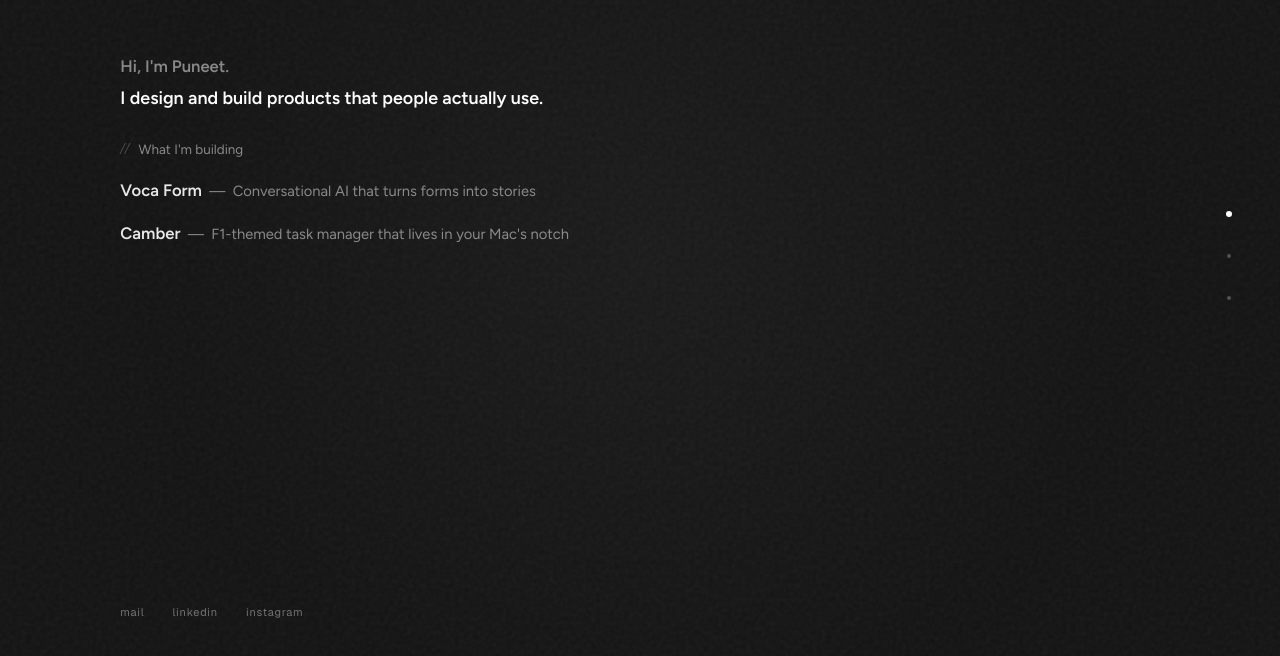
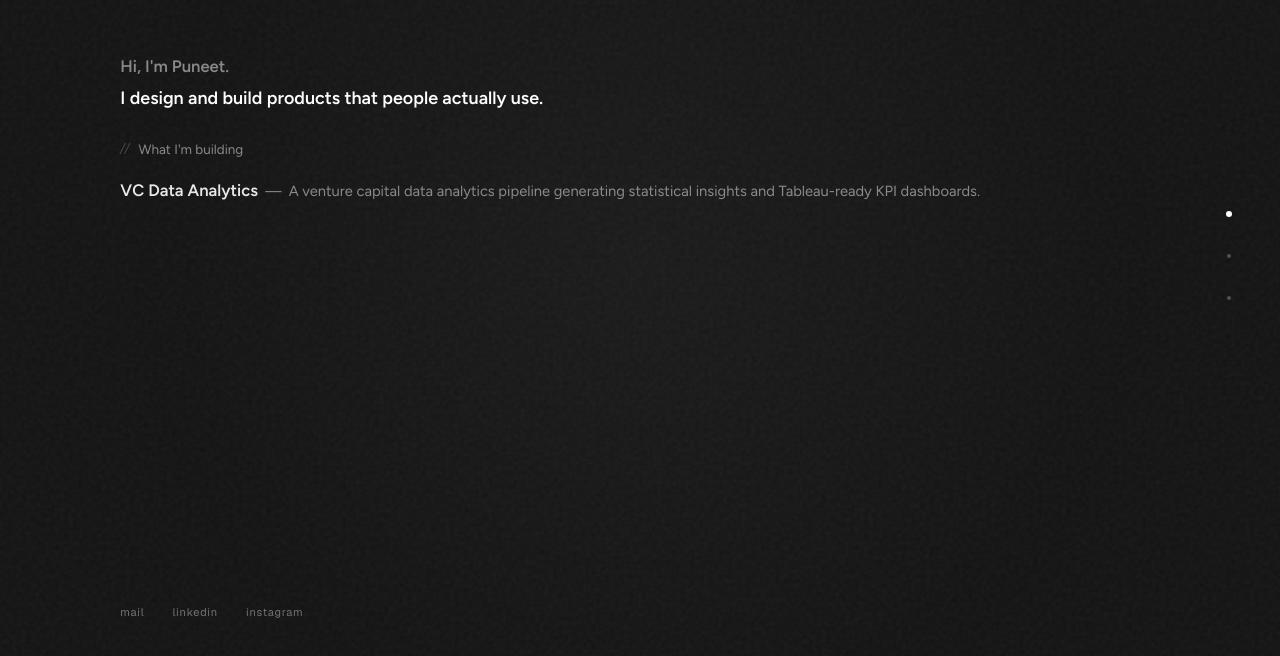
Before and after one commit to puneetk0/portfolio_website, a React (Vite) app: page / in a window 1280 px wide. Shown: the part 144-800 px from the top of the page. Built offline with nearby package versions, Linux system fonts and the light colour scheme; a web font is replaced by a local one.

Commit message:
Changed projects

```diff
--- a/src/app/App.tsx
+++ b/src/app/App.tsx
@@ -10,7 +10,7 @@
 import { Hero } from './sections/Hero';
 import { Projects } from './sections/Projects';
 import { AndWhat } from './sections/AndWhat';
-import { HERO_LAYOUTS, PROJECT_LAYOUTS, CATEGORIES } from '../data/portfolio';
+import { CATEGORIES } from '../data/portfolio';
 
 export default function App() {
   const isMobile = useIsMobile();
@@ -35,8 +35,6 @@
   // Preload images to prevent blank cards during transition
   useEffect(() => {
     const imagesToPreload: string[] = [];
-    HERO_LAYOUTS.flat().forEach(img => imagesToPreload.push(img.src));
-    PROJECT_LAYOUTS.flat().forEach(img => imagesToPreload.push(img.src));
     CATEGORIES.flatMap(cat => cat.cards).forEach(card => imagesToPreload.push(card.src));
 
     imagesToPreload.forEach(src => {
--- a/src/app/sections/Hero.tsx
+++ b/src/app/sections/Hero.tsx
@@ -1,15 +1,12 @@
 import React, { useState } from 'react';
 import { figtree, CONTENT_LEFT, T, ls, serifItalic } from '../utils/constants';
 import { useParallax } from '../hooks/useParallax';
-import { ImageCluster } from '../components/ImageCluster';
-import { PERSONAL_INFO, BUILDING_PROJECTS, HERO_LAYOUTS } from '../../data/portfolio';
+import { PERSONAL_INFO, BUILDING_PROJECTS } from '../../data/portfolio';
 
 export function Hero({ ek, isMobile, isActive }: { ek: number; isMobile: boolean; isActive: boolean }) {
   const [greetingHover, setGreetingHover] = useState(false);
   const [hoveredBuild, setHoveredBuild] = useState<number | null>(null);
-  const { sectionRef, groupRef, onMouseMove, onMouseLeave } = useParallax(isMobile);
-
-  const activeGroup = greetingHover ? 0 : hoveredBuild !== null ? hoveredBuild + 1 : null;
+  const { sectionRef, onMouseMove, onMouseLeave } = useParallax(isMobile);
 
   return (
     <div
@@ -20,8 +17,6 @@
       aria-hidden={!isActive}
       tabIndex={isActive ? 0 : -1}
     >
-      {!isMobile && <ImageCluster layouts={HERO_LAYOUTS} activeGroup={activeGroup} groupRef={groupRef} />}
-
       <div key={ek} style={{
         position: 'absolute', left: CONTENT_LEFT,
         top: isMobile ? 'calc(50% - 145px)' : 'calc(50% - 204px)',
@@ -51,11 +46,16 @@
         {BUILDING_PROJECTS.map((item, i) => {
           const isHovered = hoveredBuild === i;
           return (
-            <div
+            <a
+              href={item.href}
+              target="_blank"
+              rel="noopener noreferrer"
               key={item.name}
               onMouseEnter={() => setHoveredBuild(i)}
               onMouseLeave={() => setHoveredBuild(null)}
               style={{
+                display: 'block',
+                textDecoration: 'none',
                 opacity: hoveredBuild !== null && !isHovered ? 0.12 : 1,
                 transform: isHovered ? 'translateX(10px)' : 'translateX(0px)',
                 transition: 'opacity 280ms ease, transform 300ms cubic-bezier(0.25, 0.46, 0.45, 0.94)',
@@ -68,7 +68,7 @@
                 <span style={{ fontWeight: 600, ...T.name, color: isHovered ? '#fff' : '#eaeaea', transition: 'color 300ms ease' }}>{item.name}</span>
                 <span style={{ fontWeight: 400, ...T.desc, color: '#888' }}>&nbsp;&nbsp;—&nbsp;&nbsp;{item.desc}</span>
               </div>
-            </div>
+            </a>
           );
         })}
       </div>
--- a/src/app/sections/Projects.tsx
+++ b/src/app/sections/Projects.tsx
@@ -1,12 +1,11 @@
 import React, { useState } from 'react';
 import { figtree, CONTENT_LEFT, T, ls, serifItalic } from '../utils/constants';
 import { useParallax } from '../hooks/useParallax';
-import { ImageCluster } from '../components/ImageCluster';
-import { SELECTED_PROJECTS, PROJECT_LAYOUTS } from '../../data/portfolio';
+import { SELECTED_PROJECTS } from '../../data/portfolio';
 
 export function Projects({ ek, isMobile, isActive }: { ek: number; isMobile: boolean; isActive: boolean }) {
   const [hovered, setHovered] = useState<number | null>(null);
-  const { sectionRef, groupRef, onMouseMove, onMouseLeave } = useParallax(isMobile);
+  const { sectionRef, onMouseMove, onMouseLeave } = useParallax(isMobile);
 
   return (
     <div
@@ -17,8 +16,6 @@
       aria-hidden={!isActive}
       tabIndex={isActive ? 0 : -1}
     >
-      {!isMobile && <ImageCluster layouts={PROJECT_LAYOUTS} activeGroup={hovered} groupRef={groupRef} />}
-
       <div key={ek} style={{
         position: 'absolute', left: CONTENT_LEFT,
         top: isMobile ? 'calc(50% - 145px)' : 'calc(50% - 204px)',
@@ -32,11 +29,16 @@
         {SELECTED_PROJECTS.map((p, i) => {
           const isHovered = hovered === i;
           return (
-            <div
+            <a
+              href={p.href}
+              target="_blank"
+              rel="noopener noreferrer"
               key={p.name}
               onMouseEnter={() => setHovered(i)}
               onMouseLeave={() => setHovered(null)}
               style={{
+                display: 'block',
+                textDecoration: 'none',
                 opacity: hovered !== null && !isHovered ? 0.25 : 1,
                 transform: isHovered ? 'translateX(10px)' : 'translateX(0px)',
                 transition: 'opacity 300ms ease, transform 300ms cubic-bezier(0.25, 0.46, 0.45, 0.94)',
@@ -48,7 +50,7 @@
                 <span style={{ fontWeight: 600, ...T.name, color: isHovered ? '#fff' : '#eaeaea', transition: 'color 300ms ease' }}>{p.name}</span>
                 <span style={{ fontWeight: 400, ...T.desc, color: '#888' }}>&nbsp;&nbsp;—&nbsp;&nbsp;{p.desc}</span>
               </div>
-            </div>
+            </a>
           );
         })}
       </div>
--- a/src/data/portfolio.ts
+++ b/src/data/portfolio.ts
@@ -1,13 +1,3 @@
-export interface ImgDef {
-  src: string;
-  x: number;
-  y: number;
-  w: number;
-  h: number;
-  r: number;
-  delay: number;
-}
-
 export interface PolaroidDef {
   src: string;
   caption: string;
@@ -37,56 +27,24 @@
 ];
 
 export const BUILDING_PROJECTS = [
-  { name: 'Voca Form', desc: 'Conversational AI that turns forms into stories' },
-  { name: 'Camber', desc: "F1-themed task manager that lives in your Mac's notch" },
+  {
+    name: 'VC Data Analytics',
+    desc: 'A venture capital data analytics pipeline generating statistical insights and Tableau-ready KPI dashboards.',
+    href: 'https://github.com/puneetk0/A_G11_StartupInvestments/commits/'
+  },
 ];
 
 export const SELECTED_PROJECTS = [
-  { name: 'Sportsolio', desc: 'Trade emerging players like stocks' },
-  { name: 'GitRepo', desc: 'Find open source repos by chatting with AI' },
-  { name: 'Visual Vortex', desc: 'Brand identity — theme, social, web, mailers' },
-  { name: 'HiGrow', desc: 'Marketplace for hosting and joining workshops' },
-];
-
-export const HERO_LAYOUTS: ImgDef[][] = [
-  [
-    { src: 'https://images.unsplash.com/photo-1755157161839-0b0fbd5fef74?crop=entropy&cs=tinysrgb&fit=max&fm=jpg&q=80&w=600', x: 70,  y: -195, w: 248, h: 338, r: -1.5, delay: 0   },
-    { src: 'https://images.unsplash.com/photo-1771873437314-9dbadc707dcc?crop=entropy&cs=tinysrgb&fit=max&fm=jpg&q=80&w=600', x: 298, y:  -55, w: 215, h: 285, r:  2.0, delay: 80  },
-    { src: 'https://images.unsplash.com/photo-1752952952773-80378cefc23d?crop=entropy&cs=tinysrgb&fit=max&fm=jpg&q=80&w=600', x: 108, y:  165, w: 215, h: 198, r: -2.0, delay: 160 },
-  ],
-  [
-    { src: 'https://images.unsplash.com/photo-1662974770404-468fd9660389?crop=entropy&cs=tinysrgb&fit=max&fm=jpg&q=80&w=700', x: 55,  y: -148, w: 352, h: 235, r: -1.0, delay: 0   },
-    { src: 'https://images.unsplash.com/photo-1561446289-4112a4f79116?crop=entropy&cs=tinysrgb&fit=max&fm=jpg&q=80&w=500', x: 342, y:  -22, w: 188, h: 258, r:  2.0, delay: 80  },
-    { src: 'https://images.unsplash.com/photo-1749006590475-4592a5dbf99f?crop=entropy&cs=tinysrgb&fit=max&fm=jpg&q=80&w=500', x: 65,  y:  118, w: 218, h: 168, r: -0.5, delay: 160 },
-  ],
-  [
-    { src: 'https://images.unsplash.com/photo-1774487671620-b9174d206849?crop=entropy&cs=tinysrgb&fit=max&fm=jpg&q=80&w=700', x: 45,  y: -162, w: 368, h: 248, r:  1.0, delay: 0   },
-    { src: 'https://images.unsplash.com/photo-1771216596227-f17c69f33912?crop=entropy&cs=tinysrgb&fit=max&fm=jpg&q=80&w=500', x: 360, y:    5, w: 202, h: 268, r: -2.0, delay: 80  },
-    { src: 'https://images.unsplash.com/photo-1762921006421-8b6ae0c17e44?crop=entropy&cs=tinysrgb&fit=max&fm=jpg&q=80&w=500', x: 78,  y:  108, w: 228, h: 172, r:  1.5, delay: 160 },
-  ],
-];
-
-export const PROJECT_LAYOUTS: ImgDef[][] = [
-  [
-    { src: 'https://images.unsplash.com/photo-1764050359179-517599dab87b?crop=entropy&cs=tinysrgb&fit=max&fm=jpg&q=80&w=700', x: 55,  y: -155, w: 360, h: 240, r: -1.5, delay: 0   },
-    { src: 'https://images.unsplash.com/photo-1759694542153-ad02551b15b0?crop=entropy&cs=tinysrgb&fit=max&fm=jpg&q=80&w=500', x: 335, y:  -35, w: 195, h: 265, r:  2.0, delay: 80  },
-    { src: 'https://images.unsplash.com/photo-1642692704130-2f50860c15ba?crop=entropy&cs=tinysrgb&fit=max&fm=jpg&q=80&w=500', x: 72,  y:  118, w: 208, h: 162, r: -0.5, delay: 160 },
-  ],
-  [
-    { src: 'https://images.unsplash.com/photo-1753998943619-b9cd910887e5?crop=entropy&cs=tinysrgb&fit=max&fm=jpg&q=80&w=700', x: 28,  y: -128, w: 348, h: 238, r:  1.0, delay: 0   },
-    { src: 'https://images.unsplash.com/photo-1588686031323-ec683d066691?crop=entropy&cs=tinysrgb&fit=max&fm=jpg&q=80&w=500', x: 352, y:    8, w: 182, h: 252, r: -2.0, delay: 80  },
-    { src: 'https://images.unsplash.com/photo-1749006590475-4592a5dbf99f?crop=entropy&cs=tinysrgb&fit=max&fm=jpg&q=80&w=500', x: 38,  y:  138, w: 228, h: 172, r:  1.5, delay: 160 },
-  ],
-  [
-    { src: 'https://images.unsplash.com/photo-1728467459756-211f3c738697?crop=entropy&cs=tinysrgb&fit=max&fm=jpg&q=80&w=700', x: 92,  y: -178, w: 312, h: 288, r: -2.0, delay: 0   },
-    { src: 'https://images.unsplash.com/photo-1770581939371-326fc1537f10?crop=entropy&cs=tinysrgb&fit=max&fm=jpg&q=80&w=500', x: 362, y:   28, w: 232, h: 172, r:  1.0, delay: 80  },
-    { src: 'https://images.unsplash.com/photo-1742440710402-721332ea7898?crop=entropy&cs=tinysrgb&fit=max&fm=jpg&q=80&w=500', x: 42,  y:  148, w: 178, h: 178, r:  2.5, delay: 160 },
-  ],
-  [
-    { src: 'https://images.unsplash.com/photo-1557734864-c78b6dfef1b1?crop=entropy&cs=tinysrgb&fit=max&fm=jpg&q=80&w=700', x: 38,  y: -152, w: 338, h: 258, r:  1.5, delay: 0   },
-    { src: 'https://images.unsplash.com/photo-1574962325789-fbe9cbcfacf0?crop=entropy&cs=tinysrgb&fit=max&fm=jpg&q=80&w=500', x: 358, y:   22, w: 252, h: 175, r: -1.0, delay: 80  },
-    { src: 'https://images.unsplash.com/photo-1710596220294-3f88dfe02fd8?crop=entropy&cs=tinysrgb&fit=max&fm=jpg&q=80&w=500', x: 48,  y:  128, w: 188, h: 248, r: -2.0, delay: 160 },
-  ],
+  {
+    name: 'Car Data Quality Audit',
+    desc: 'Interactive dashboard visualizing a 7-domain car data quality audit.',
+    href: 'https://github.com/puneetk0/car_price_data_audit'
+  },
+  {
+    name: 'Netflix-Style User Behavior Analysis',
+    desc: 'Analyzing user viewing patterns and behavior metrics.',
+    href: 'https://github.com/Chait0001/Section_A_G-1_Netflix-Style-User-Behavior-Dataset-'
+  },
 ];
 
 export const CATEGORIES: CategoryDef[] = [
```
